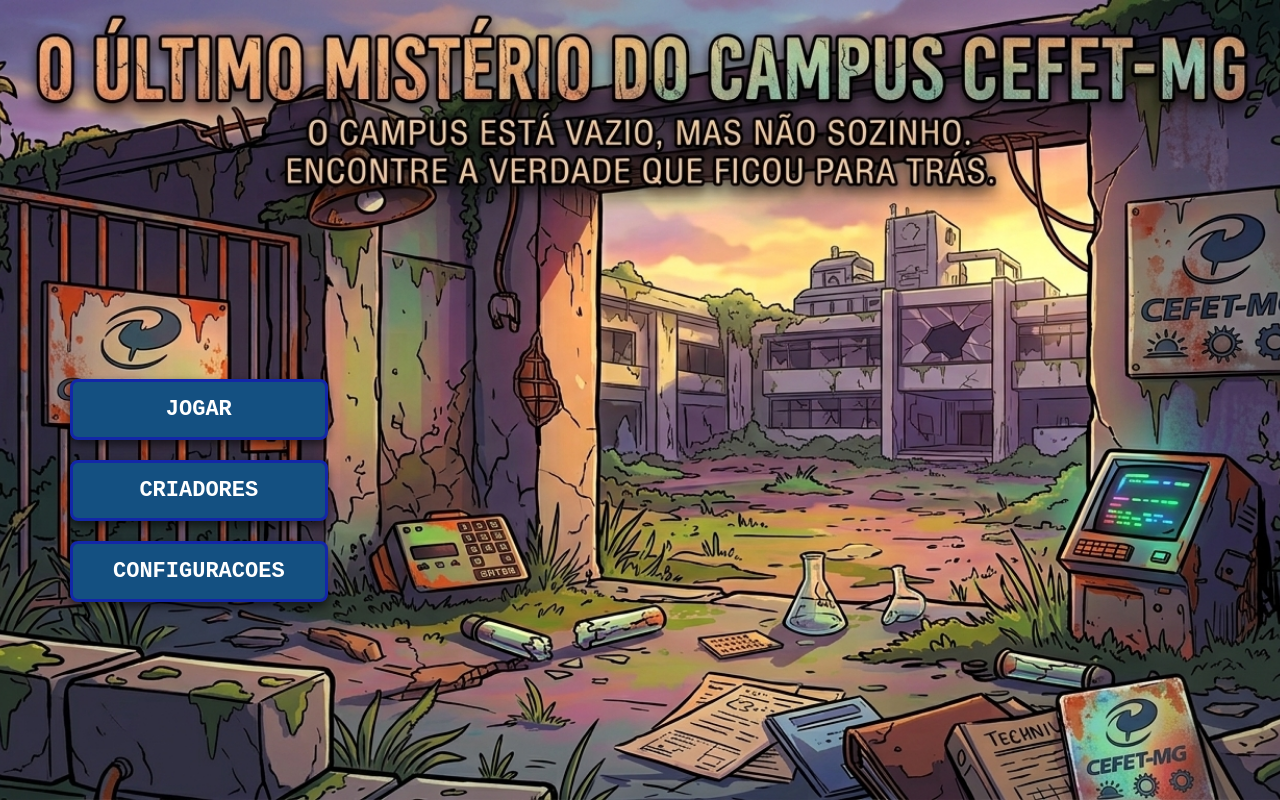
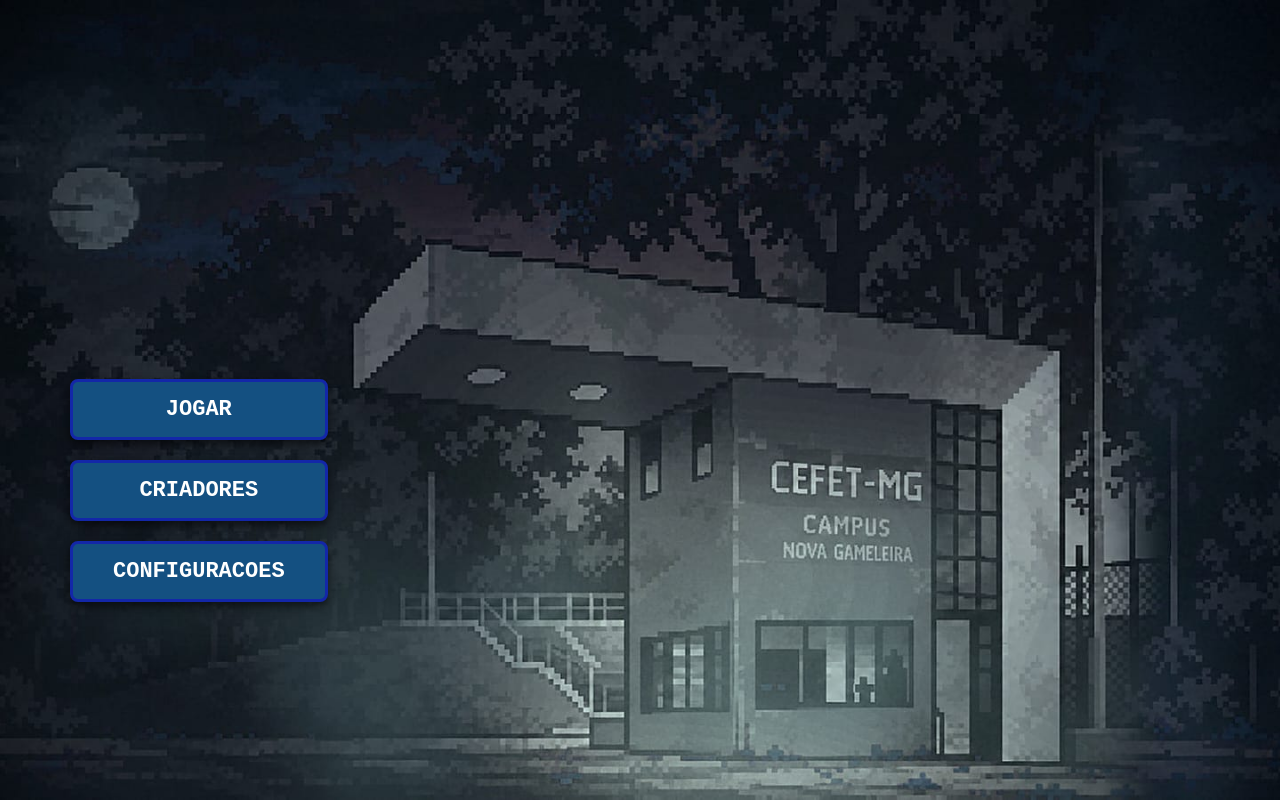
Before and after one commit to meduardafribeiro0-cmyk/TP-2, a plain HTML site: page index.html in a window 1280 px wide. Drawn offline with Linux system fonts and the light colour scheme; a web font is replaced by a local one.

Commit message:
mudança imagem inicial

```diff
--- a/index.css
+++ b/index.css
@@ -6,8 +6,8 @@
 
 
 #tela-inicial{
-    background-image: url('imagens/inicial.jpg');
-    background-position: center top;
+    background-image: url('imagens/imagem_inicial.jpeg');
+    background-position: center bottom;
     background-repeat: no-repeat;
     display: flex;
     align-items: center;
```
Also changed, not shown: imagens/imagem_inicial.jpeg (added).
